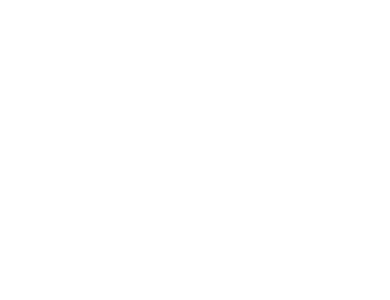
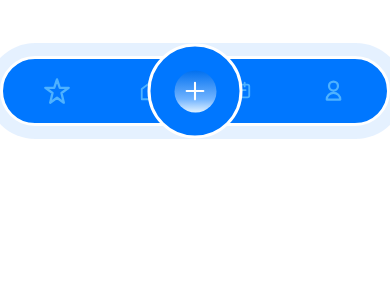
Before and after one commit to 1Nicocard/CampusCircle, a React (Vite) app in the folder project/: page / in a window 390 px wide. Shown: the top 300 px of the page. Built offline with nearby package versions, Linux system fonts and the light colour scheme; a web font is replaced by a local one.

Commit message:
feat: add mobile navbar and fix initial styles

```diff
--- a/project/src/Components/Nav.tsx
+++ b/project/src/Components/Nav.tsx
@@ -65,9 +65,111 @@
                 </nav>
             </div>
 
-            {/* ========= NAV MOBILE (placeholder) ========= */}
+
             <div className="flex md:hidden">
-                {/* Aquí luego pondrás la versión responsive */}
+               {/* ========= NAV MOBILE ========= */}
+<div className="relative flex justify-center items-center w-full mt-6">
+  {/* Fondo glass */}
+  <div className="absolute w-[417px] h-[96px] bg-[#0077FF]/10 rounded-[55px] backdrop-blur-md"></div>
+
+  {/* Contenedor principal */}
+  <div className="relative w-[390px] h-[70px] bg-[#0077FF] border-[3px] border-white rounded-[200px] flex items-center justify-between px-6 text-[#4EB2FF] overflow-visible">
+
+    {/* Círculo central grande */}
+    <div className="absolute left-1/2 top-1/2 -translate-x-1/2 -translate-y-1/2 w-[95px] h-[95px] bg-[#0077FF] border-[3px] border-white rounded-full flex justify-center items-center">
+
+      {/* Círculo más pequeño (botón +) */}
+      <div
+        className="w-[42px] h-[42px] rounded-full flex justify-center items-center
+        bg-[linear-gradient(180deg,_rgba(2,112,238,0.93)_0%,_rgba(112,179,255,1)_68%,_rgba(225,242,255,1)_100%)]"
+      >
+        <svg
+          xmlns="http://www.w3.org/2000/svg"
+          className="h-[25px] w-[25px] stroke-white"
+          fill="none"
+          viewBox="0 0 24 24"
+          strokeWidth="2"
+        >
+          <path strokeLinecap="round" strokeLinejoin="round" d="M12 4v16m8-8H4" />
+        </svg>
+      </div>
+    </div>
+
+
+    {/* Íconos laterales */}
+    <div className="flex items-center justify-between w-full px-4">
+      {/* Estrella */}
+      <button className="transition-all active:stroke-white active:drop-shadow-[0_0_10px_white]">
+        <svg
+          xmlns="http://www.w3.org/2000/svg"
+          className="h-[28.02px] w-[28.02px] stroke-[#4EB2FF] active:stroke-white"
+          fill="none"
+          viewBox="0 0 24 24"
+          strokeWidth="2"
+        >
+          <path
+            strokeLinecap="round"
+            strokeLinejoin="round"
+            d="M12 2l2.39 7.26h7.61l-6.16 4.48L17.83 22 12 17.77 6.17 22l1.99-8.26L2 9.26h7.61z"
+          />
+        </svg>
+      </button>
+
+      {/* Casa */}
+      <button className="transition-all active:stroke-white active:drop-shadow-[0_0_10px_white]">
+        <svg
+          xmlns="http://www.w3.org/2000/svg"
+          className="h-[22px] w-[22px] stroke-[#4EB2FF]"
+          fill="none"
+          viewBox="0 0 24 24"
+          strokeWidth="2"
+        >
+          <path
+            strokeLinecap="round"
+            strokeLinejoin="round"
+            d="M3 9.75L12 3l9 6.75V21H3V9.75z"
+          />
+        </svg>
+      </button>
+
+      {/* Calendario */}
+      <button className="transition-all active:stroke-white active:drop-shadow-[0_0_10px_white]">
+        <svg
+          xmlns="http://www.w3.org/2000/svg"
+          className="h-[22px] w-[22px] stroke-[#4EB2FF]"
+          fill="none"
+          viewBox="0 0 24 24"
+          strokeWidth="2"
+        >
+          <path
+            strokeLinecap="round"
+            strokeLinejoin="round"
+            d="M8 7V3m8 4V3m-9 8h10m-12 8h14a2 2 0 002-2V7a2 2 0 00-2-2H5a2 2 0 00-2 2v10a2 2 0 002 2z"
+          />
+        </svg>
+      </button>
+
+      {/* Usuario */}
+      <button className="transition-all active:stroke-white active:drop-shadow-[0_0_10px_white]">
+        <svg
+          xmlns="http://www.w3.org/2000/svg"
+          className="h-[27px] w-[27px] stroke-[#4EB2FF]"
+          fill="none"
+          viewBox="0 0 24 24"
+          strokeWidth="2"
+        >
+          <path
+            strokeLinecap="round"
+            strokeLinejoin="round"
+            d="M12 14c3.314 0 6 2.686 6 6H6c0-3.314 2.686-6 6-6zm0-10a4 4 0 110 8 4 4 0 010-8z"
+          />
+        </svg>
+      </button>
+    </div>
+  </div>
+</div>
+
+
             </div>
         </header>
     );
```
Also changed, not shown: project/src/Assets/Union.png (added).
